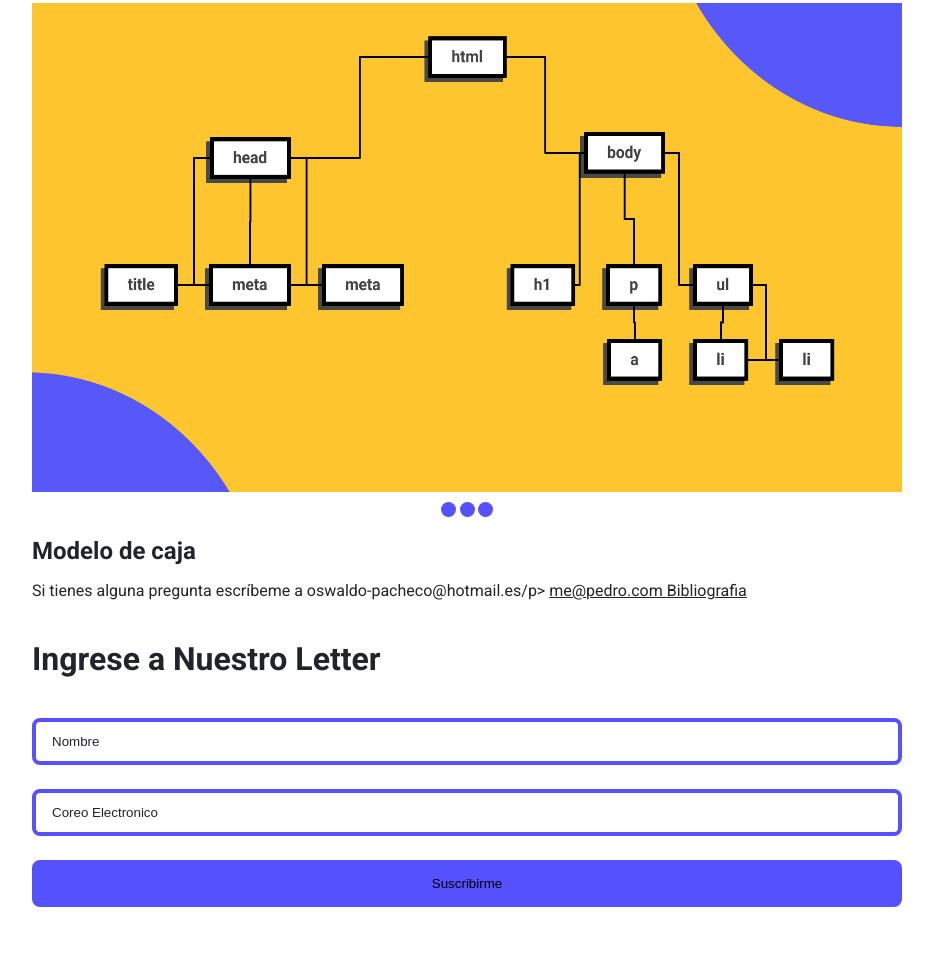
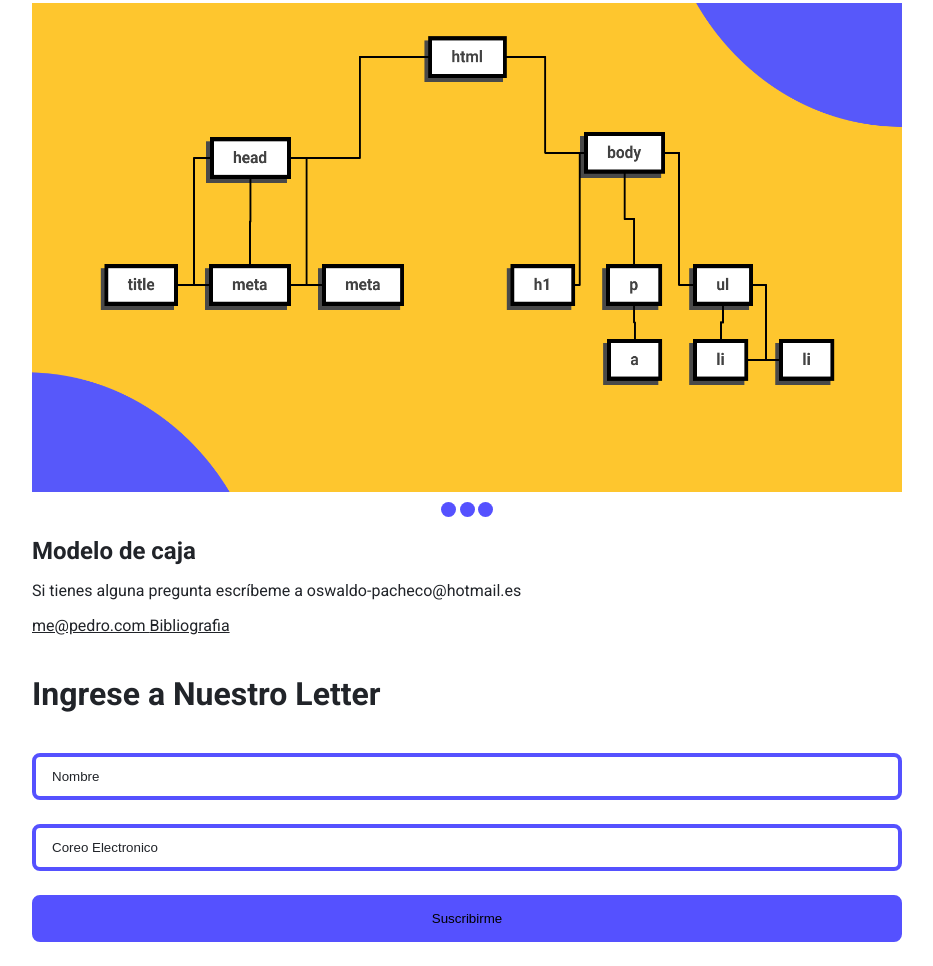
Before and after one commit to thunder609/nemium, a plain HTML site: page index.html in a window 1280 px wide. Shown: the part 5255-6221 px from the top of the page, without its empty margins (173-1106 px from the left). Before the commit the page ends 6186 px from the top, so only its background shows below. Drawn offline with Linux system fonts and the light colour scheme; a web font is replaced by a local one.

Commit message:
etiqueta parrafo

```diff
--- a/index.html
+++ b/index.html
@@ -257,7 +257,7 @@
        </div>
       </div>
       <h3>Modelo de caja</h3>
-      <p>Si tienes alguna pregunta escríbeme a oswaldo-pacheco@hotmail.es/p>
+      <p>Si tienes alguna pregunta escríbeme a oswaldo-pacheco@hotmail.es</p>
       <a href="mailto:oswaldo-pacheco@hotmail.es"> me@pedro.com
         <a href="https://leonidasesteban.com" target="_blank">Bibliografia</a>
       </a>
```
